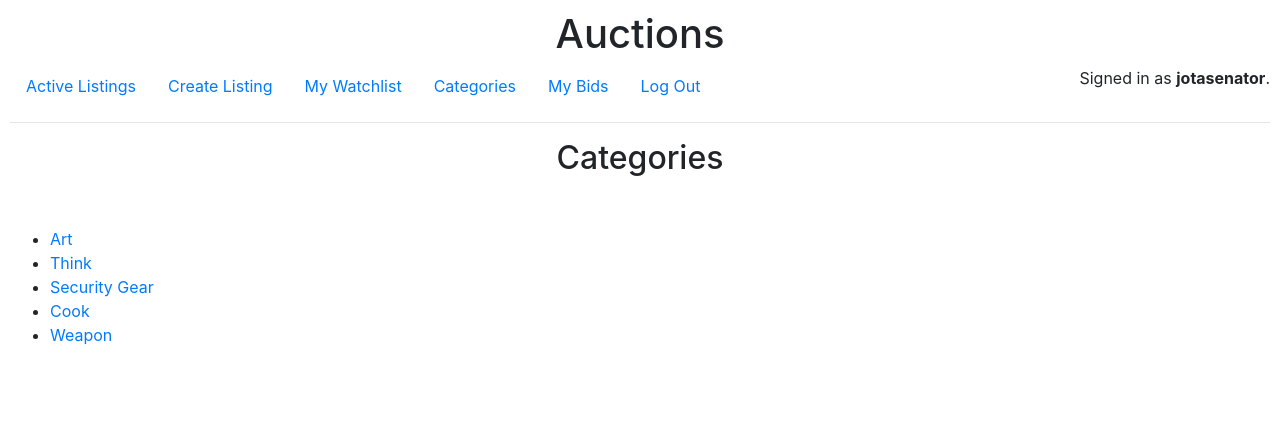
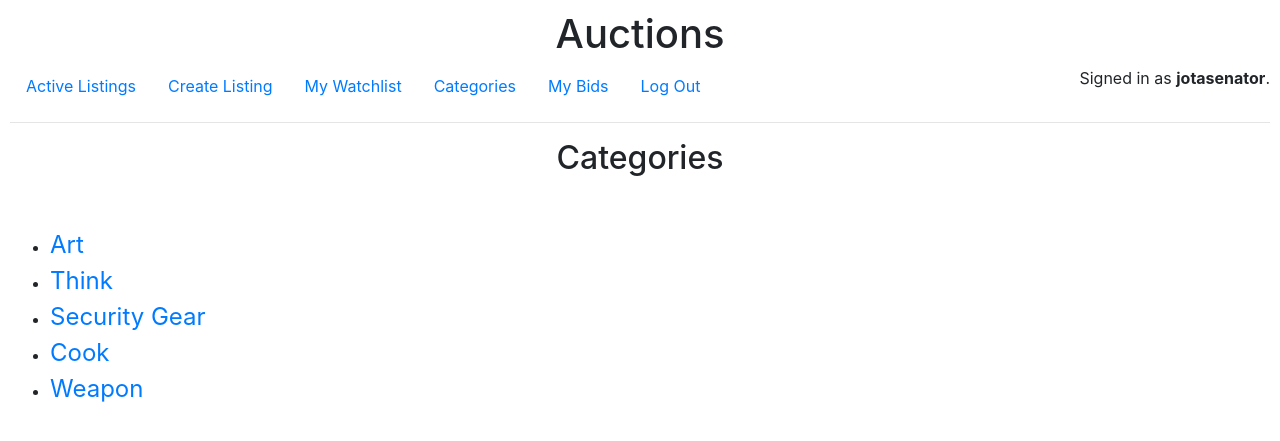
Before and after one commit to jotasenator/project2, a Django app: page /categories in a window 1280 px wide. Shown: the top 441 px of the page. Run offline with Django 3.2, Linux system fonts and the light colour scheme; a user stored in the database is signed in; data comes from the database, SQL or seed files in the repository; both versions use the stored data as it was after the commit; some libraries are stand-ins or nearby versions.

Commit message:
Style links for categories a bit

```diff
--- a/auctions/static/auctions/styles.css
+++ b/auctions/static/auctions/styles.css
@@ -200,3 +200,13 @@ ul.list-group a {
 .user-loggin {
   float: right;
 }
+
+.categories-list a {
+  font-size: 24px;
+  color: var(--blue-main-color);
+  text-decoration: none;
+}
+
+.categories-list a:hover {
+  text-decoration: underline;
+}
--- a/auctions/templates/auctions/categories.html
+++ b/auctions/templates/auctions/categories.html
@@ -1,7 +1,7 @@
 {% extends "auctions/layout.html" %}
 {% block body %}
 <h2>Categories</h2>
-<ul>
+<ul class="categories-list">
   {% for category in categories %}
   <li>
     <a href="{% url 'category' category %}">{{ category }}</a>
```
Also changed, not shown: db.sqlite3.
